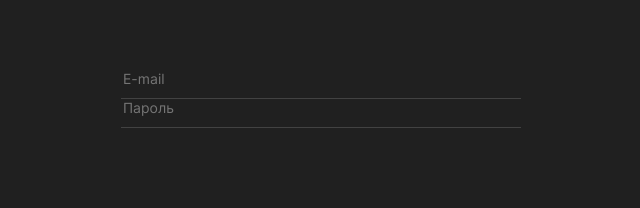
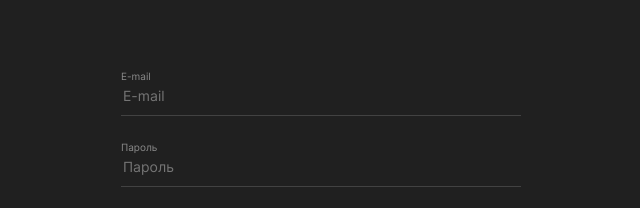
Before and after one commit to kspshnik/movies-service, a React (Create React App) app: page /signin in a window 1280 px wide. Shown: the part 155-363 px from the top of the page, without its empty margins (321-961 px from the left). Built offline with nearby package versions, Linux system fonts and the light colour scheme.

Commit message:
hotfix: исправлена склейка полей ввода - добавлены подписи полей.

```diff
--- a/src/components/SigninPage/SignIn.js
+++ b/src/components/SigninPage/SignIn.js
@@ -77,6 +77,7 @@ function SignInPage({ onSignInSubmit }) {
           className='credentials__form'
           aria-label='Форма входа в систему'>
           <fieldset className='credentials__inputs'>
+            <p className='credentials__label'>E-mail</p>
             <input
               id='signin-email-input'
               name='email'
@@ -94,6 +95,7 @@ function SignInPage({ onSignInSubmit }) {
               className='credentials__error-message'>
               {emailError}
             </span>
+            <p className='credentials__label'>Пароль</p>
             <input
               id='signin-password-input'
               name='password'
```
